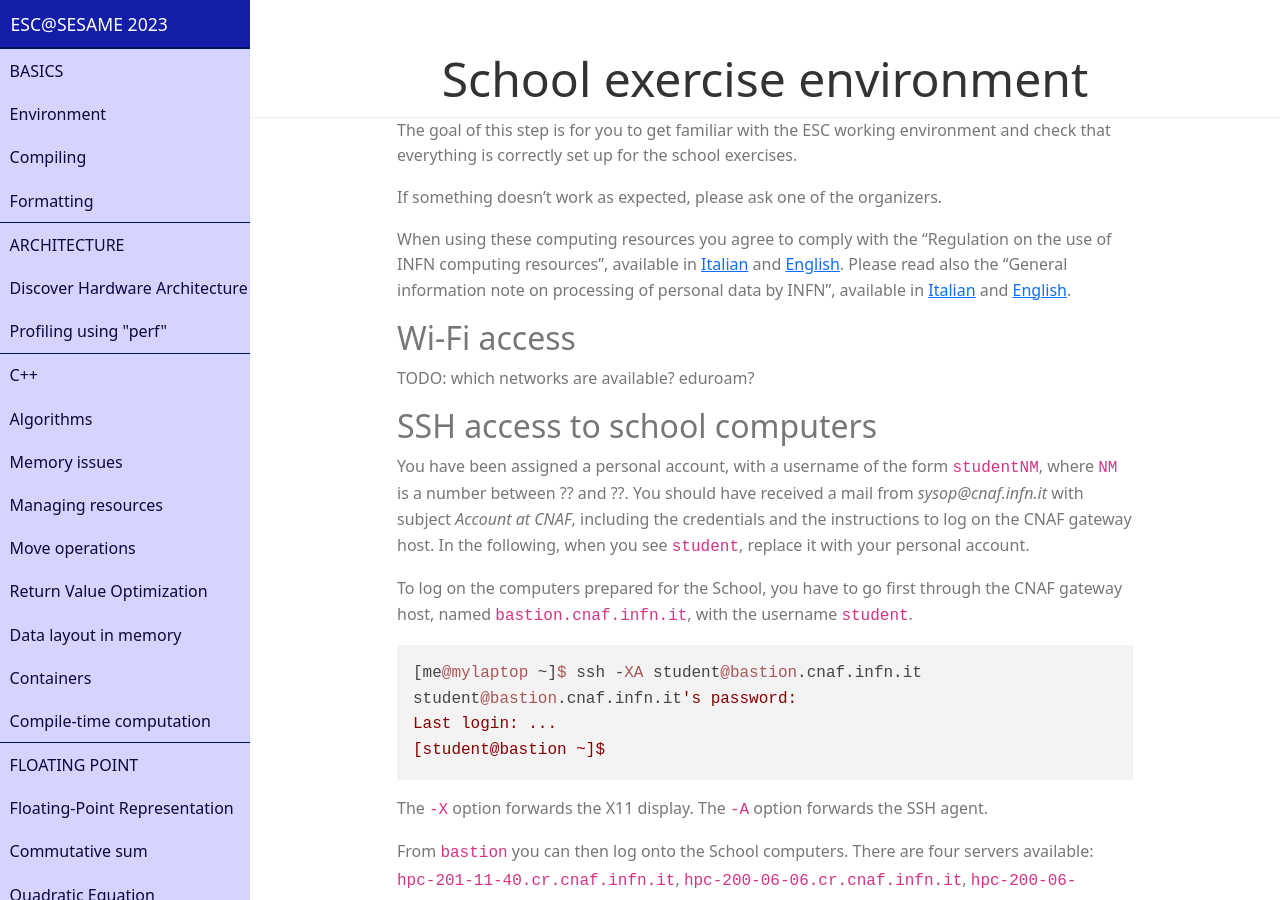
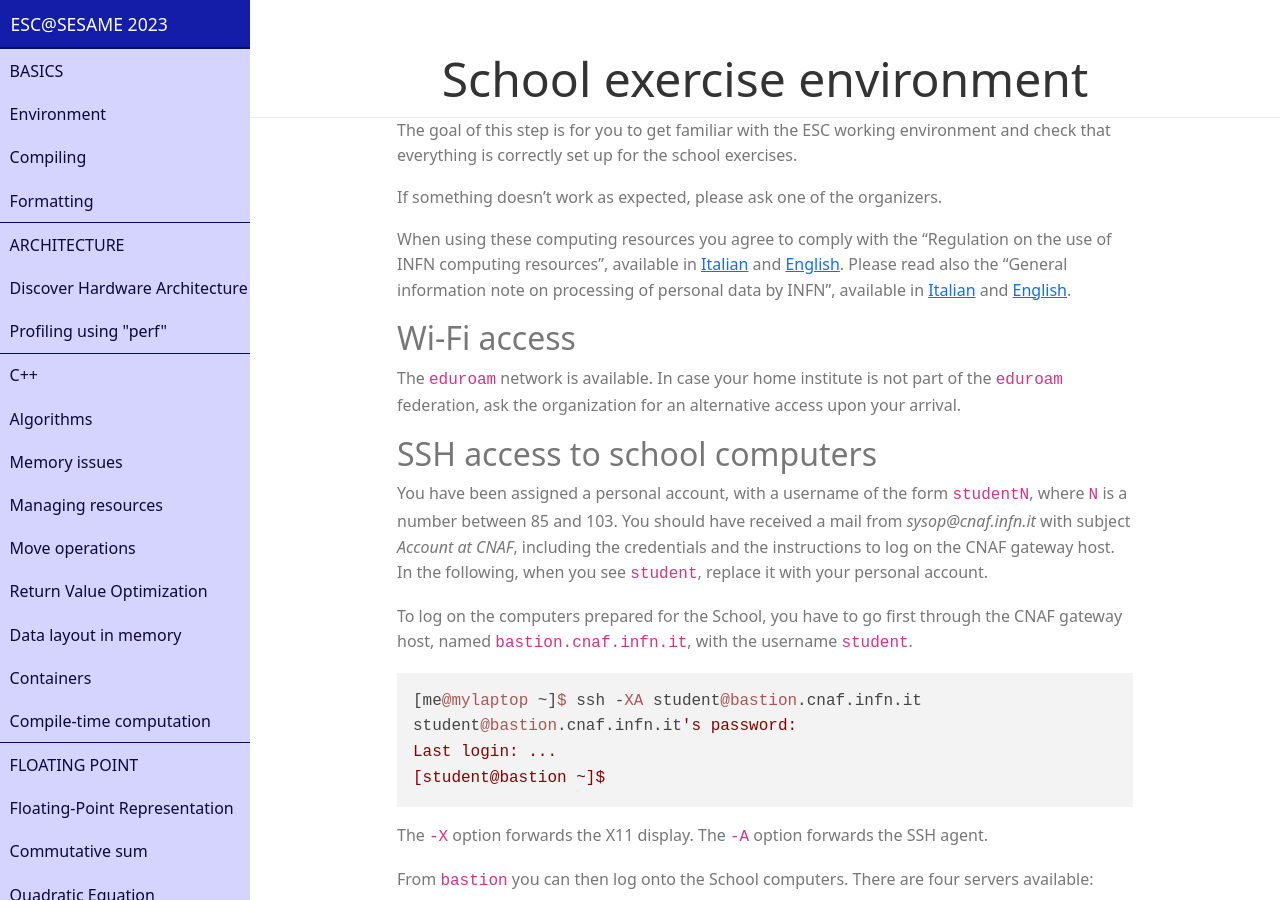
Before and after one commit to infn-esc/sesame23, a Jekyll site: the page built from basic/environment.md, in a window 1280 px wide and 900 px high. Built offline with Jekyll 4.4.1, drawn with Linux system fonts in a browser that asks for light colours; nearby versions of some CDN libraries; some of the changed text lies outside the part shown.

Commit message:
Add wi-fi information

````diff
--- a/basic/environment.md
+++ b/basic/environment.md
@@ -22,12 +22,14 @@ and
 
 ## Wi-Fi access
 
-TODO: which networks are available? eduroam?
+The `eduroam` network is available. In case your home institute is not part of
+the `eduroam` federation, ask the organization for an alternative access upon
+your arrival.
 
 ## SSH access to school computers
 
 You have been assigned a personal account, with a username of the form
-`studentNM`, where `NM` is a number between ?? and ??. You should have received
+`studentN`, where `N` is a number between 85 and 103. You should have received
 a mail from _sysop@cnaf.infn.it_ with subject _Account at CNAF_, including the
 credentials and the instructions to log on the CNAF gateway host. In the
 following, when you see `student`, replace it with your personal account.
@@ -123,14 +125,7 @@ The repository contains also these pages.
 
 * Log into `esc`.
 
-* Check the following commands and the respective outputs.
-
-```shell
-[student@esc ~]$ perf --version
-perf version 3.10.0-957.5.1.el7.x86_64.debug
-```
-
-* Enable the use of gcc 9.2 (TODO: or 12?) and check that it's available
+* Enable the use of gcc 9.2 and check that it's available
 
 ```shell
 [student@esc ~]$ module load compilers/gcc-9.2.0_sl7
````
